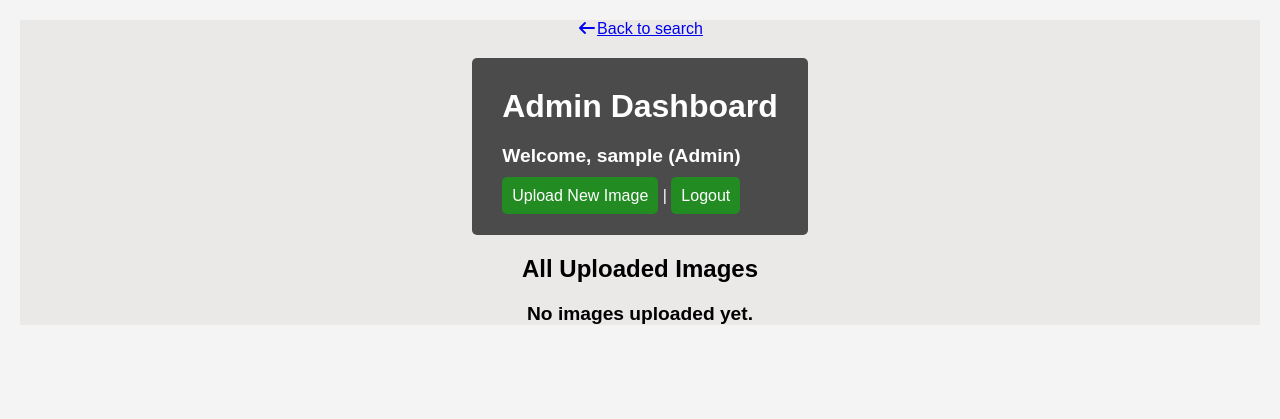
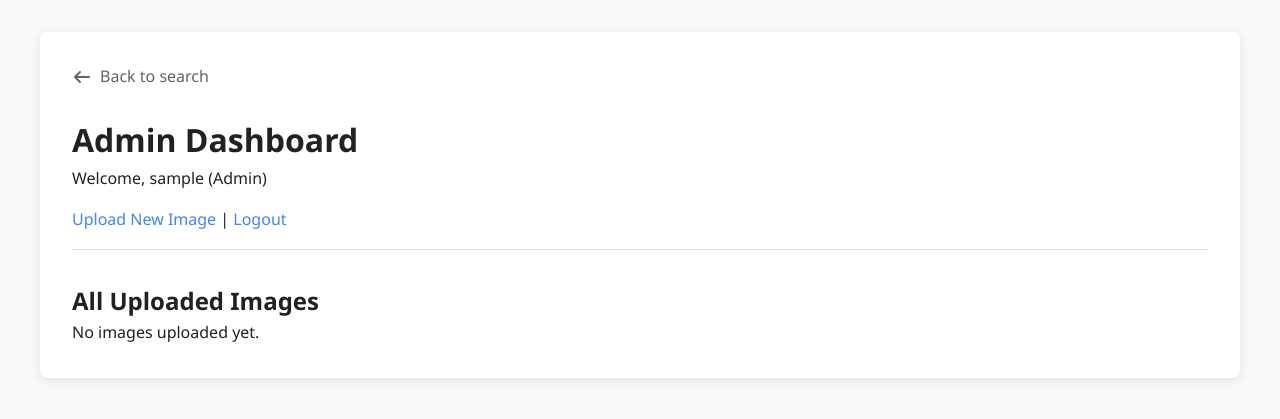
Before and after one commit to Emanuel-programm/woogle_ipt_min_project, a PHP site: page /admin/dashboard.php in a window 1280 px wide. Shown: the top 419 px of the page. Run offline with PHP 8.4, Linux system fonts and the light colour scheme; the visitor is signed in with stand-in values (Sample User, id 1); data that the repository does not hold is empty; some libraries are stand-ins or nearby versions.

Commit message:
second commit

```diff
--- a/admin/upload.php
+++ b/admin/upload.php
@@ -31,7 +31,7 @@ if ($_SERVER['REQUEST_METHOD'] == 'POST') {
                     header("Location: dashboard.php");
                     exit();
                 } else {
-                    $message = '<div class="error">Error: ' . mysqli_error($conn) . '</div>';
+                    $message =   '<div class="error">Error: ' . mysqli_error($conn) . '</div>';
                 }
             } else {
                 $message = '<div class="error">Error uploading file.</div>';
--- a/login.php
+++ b/login.php
@@ -34,7 +34,7 @@ if ($_SERVER['REQUEST_METHOD'] == 'POST') {
 </head>
 
 <body>
-    <div class="form-container">
+    <div class="auth-container">
         <h1>Login</h1>
 
         <?php if (isset($error)): ?>
--- a/style.css
+++ b/style.css
@@ -1,279 +1,293 @@
-*{
+/* style.css - Unified Design for All Pages */
+
+/* Base Styles & Variables */
+:root {
+  --primary: #4285f4;
+  --primary-dark: #3367d6;
+  --secondary: #34a853;
+  --danger: #ea4335;
+  --light: #f8f9fa;
+  --dark: #202124;
+  --gray: #5f6368;
+  --light-gray: #e0e0e0;
+  --shadow: 0 2px 10px rgba(0, 0, 0, 0.1);
+  --border-radius: 8px;
+}
+
+* {
   box-sizing: border-box;
   margin: 0;
   padding: 0;
 }
 
 body {
-font-family: Arial, sans-serif;
-background-color: #f4f4f4;
+  font-family: 'Segoe UI', Roboto, Oxygen, Ubuntu, Cantarell, sans-serif;
+  line-height: 1.6;
+  background-color: var(--light);
+  color: var(--dark);
+}
+
+a {
+  text-decoration: none;
+  color: var(--primary);
+  transition: all 0.3s ease;
+}
+
+a:hover {
+  color: var(--primary-dark);
+  text-decoration: underline;
+}
+
+/* Header & Navigation */
+.header {
+  background-color: white;
+  box-shadow: var(--shadow);
+  padding: 1rem 2rem;
+  position: sticky;
+  top: 0;
+  z-index: 100;
+}
+
+.navbar h3 {
+  font-weight: 500;
+  color: var(--gray);
   margin: 0;
-padding: 20px;
+}
 
+.navbar a {
+  font-weight: 600;
 }
-.form-container {
-max-width: 500px;
-margin: auto;
+
+/* Shared Container Styles */
+.container,
+.container-admin {
+  max-width: 1200px;
+  margin: 2rem auto;
+  padding: 2rem;
   background: white;
-border-radius: 5px;
-box-shadow: 0 2px 10px rgba(0, 0, 0, 0.1);
-padding: 20px;
+  border-radius: var(--border-radius);
+  box-shadow: var(--shadow);
+}
 
+.container-admin {
+  padding: 2rem;
 }
-.form-container h1 {
-text-align: center;
+
+/* Back Link */
+.back-link {
+  margin-bottom: 1.5rem;
 }
-.form-container input[type="text"],
-.form-container input[type="password"] {
-width: 100%;
-padding: 10px;
-margin: 10px 0;
-border-radius: 5px;
-border: 1px solid #ccc;
+
+.back-link a {
+  display: inline-flex;
+  align-items: center;
+  gap: 0.5rem;
+  color: var(--gray);
+}
+
+.back-link a:hover {
+  color: var(--primary);
+}
+
+/* Forms */
+form {
+  display: flex;
+  flex-direction: column;
+  gap: 1.5rem;
+  max-width: 600px;
+  margin: 2rem auto;
+}
+
+.form-group {
+  display: flex;
+  flex-direction: column;
+  gap: 0.5rem;
+}
+
+input[type="text"],
+input[type="file"],
+input[type="password"] {
+  padding: 0.75rem 1rem;
+  border: 1px solid var(--light-gray);
+  border-radius: var(--border-radius);
+  font-size: 1rem;
+  transition: all 0.3s;
+}
+
+input[type="text"]:focus,
+input[type="password"]:focus {
   outline: none;
+  border-color: var(--primary);
+  box-shadow: 0 0 0 2px rgba(66, 133, 244, 0.2);
+}
 
-}
-.form-container button {
-width: 100%;
-padding: 10px;
-background-color: #28a745;
+button {
+  padding: 0.75rem 1.5rem;
+  background-color: var(--primary);
   color: white;
   border: none;
-border-radius: 5px;
-margin-bottom: 3px;
+  border-radius: var(--border-radius);
+  font-size: 1rem;
+  font-weight: 500;
+  cursor: pointer;
+  transition: background-color 0.3s;
 }
-.form-container button:hover {
-background-color: #218838;
+
+button:hover {
+  background-color: var(--primary-dark);
+}
+
+/* Image Galleries */
+.image-gallery,
+.image-admin {
+  display: grid;
+  grid-template-columns: repeat(auto-fill, minmax(250px, 1fr));
+  gap: 1.5rem;
+  margin-top: 2rem;
+}
+
+.image-item {
+  border: 1px solid var(--light-gray);
+  border-radius: var(--border-radius);
+  overflow: hidden;
+  transition: transform 0.3s, box-shadow 0.3s;
+}
+
+.image-item:hover {
+  transform: translateY(-5px);
+  box-shadow: 0 5px 15px rgba(0, 0, 0, 0.1);
+}
+
+.image-item img {
+  width: 100%;
+  height: 200px;
+  object-fit: cover;
+  display: block;
+}
+
+.image-item p {
+  padding: 0.75rem;
+  font-weight: 500;
+}
+
+.details {
+  padding: 0.75rem;
+}
+
+.details small {
+  color: var(--gray);
+  font-size: 0.85rem;
+}
+
+/* Admin Dashboard Specific */
+.intro {
+  margin-bottom: 2rem;
+  padding-bottom: 1rem;
+  border-bottom: 1px solid var(--light-gray);
+}
+
+.intro nav {
+  margin-top: 1rem;
+}
+
+.intro nav a {
+  display: inline-flex;
+  align-items: center;
+  gap: 0.25rem;
+}
+
+/* Messages */
+.success {
+  color: var(--secondary);
+  background-color: rgba(52, 168, 83, 0.1);
+  padding: 1rem;
+  border-radius: var(--border-radius);
+  margin: 1rem 0;
 }
 
 .error {
-color: red;
-text-align: center;
-}
-.success {
-color: green;
-text-align: center;
+  color: var(--danger);
+  background-color: rgba(234, 67, 53, 0.1);
+  padding: 1rem;
+  border-radius: var(--border-radius);
+  margin: 1rem 0;
 }
 
-/* nav */
-.header{
-background:  #4a4b4a;
-padding: 20px;
-position: fixed;
-top: 0;
-left: 0;
-width: 100%;
-margin-bottom:30px ;
-color:white;
-}
-
-.navbar h3{
-color: white;
-}
-
-.navbar a{
-text-decoration: none;
-color: white;
-background-color: forestgreen;
-padding: 10px;
-border-radius: 5px;
-}
-
-.navbar a:hover{
-background-color: #3a3b3a;
-cursor: pointer;
-}
-
-.container{
-max-width: 1110px;
-display: flex;
-flex-direction: column;
-margin-top: 90px;
-justify-content: center;
-align-items: center;
-gap: 30px;
-
-}
-
-.container input,button{
-width: 100%;
-padding: 10px;
-outline: none;
-}
-.container button{
-margin-top: 10px;
-padding: 10px;
-background-color: #28a745;
-color: white;
-border: none;
-border-radius: 20px;
-}
-
-.container button:hover{
-cursor: pointer;
-opacity: 0.8;
-}
-
-/* image gallalery */
-.container  {
-margin: auto;
-padding: 90px;
-
-}
-
-.container .image-gallery {
-    margin: 10px;
-    max-width: 1100px;
-    border-radius: 5px;
-    overflow: hidden;
-    display: flex;
-    gap: 20px;
-    justify-content: center;
-    align-items: center;
-    padding: 30px;
-}
-.container .image-gallery .image-item  {
-    width: 880px;
-    flex: 1;
-    height: auto;
-    border-radius: 5px;
-    display: flex;
-    flex-direction: column;
-    align-items: center;
-    justify-content: center;
-    background-color: #fff;
-}
-
-.container .image-gallery .image-item img{
-width: 100%;
-height: 100%;
-object-fit: cover;
-border-radius: 5px;
-}
-.container .image-gallery .image-item img:hover{
-transform: scale(1.05);
-transition: transform 0.3s ease;
-}
-
-.container .image-gallery .image-item p{
-margin-top: 10px;
-font-size: 16px;
-font-weight: bold;
-color: #333;
-
-}
-
-.bank-link a{
-   position: absolute;
-   top: 30px;
-   left: 30px;
-   font-size: larger;
-
-}
-
-.container-view {
-    max-width: 800px;
-    margin: auto;
-    padding: 20px;
-    display: flex;
-    flex-direction: column ;
-    justify-content: center;
-    align-items: center;
-    gap: 20px;
-    background-color: white;
-    border-radius: 5px;
-    box-shadow: 0 2px 10px rgba(0, 0, 0, 0.1);
-}
-
-.container image-view img {
-    max-width: 100%;
-    height: auto;
-    border-radius: 5px;
-}
-
-.container-admin{
-    display: flex;
-    background-color:rgb(235, 232, 232);
-    flex-direction: column;
-    align-items: center;
-    justify-content: center;
-    gap: 20px;
+/* Upload Page Specific */
+.upload-container {
+  max-width: 600px;
+  margin: 0 auto;
 }
 
 
-.container-admin .intro{
-    display: flex;
-    flex-direction: column;
-    gap: 20px;
-    background-color: #4A4B4A;
-    color: white;
-    padding: 30px;
-    border-radius: 5px;
-    max-width: 800px;
+.auth-container{
+    width: 600px;
+    margin: 2rem auto;
+    padding: 2rem;
+    background: white;
+    border-radius: var(--border-radius);
+    box-shadow: var(--shadow);
 }
+.auth-container input[type="text"],
+.auth-container input[type="password"] {
 
-.container-admin .intro a{
-    text-decoration: none;
-    color: white;
-    background-color: forestgreen;
-    padding: 10px;
-    border-radius: 5px;
-}
-
-.container-admin .image-admin{
-display: flex;
-background-color:whitesmoke;
-justify-content: center;
-align-items: center;
-flex-wrap: wrap;
     width: 100%;
-gap: 20px;
-padding: 30px;
-}
-
-.container-admin .image-admin .image-item{
-    max-width: 300px;
-    flex: 1;
-    height: auto;
-    border-radius: 5px;
-    padding: 20px;
-    display: flex;
-    flex-direction: column;
-    align-items: center;
-    flex-wrap: wrap;
-    justify-content: center;
-    background-color: #fff;
-    border: 1px solid #ccc;
-    border-radius: 20px;
-    padding: 10px;
+    padding: 0.75rem;
+    border: 1px solid var(--light-gray);
+    border-radius: var(--border-radius);
+    font-size: 1rem;
+    margin-bottom: 1rem;
 }
 
 
-.container-admin .image-admin .image-item:hover{
-    transform: scale(1.05);
-    transition: transform 0.3s ease;
-}
-
-
-
-
-
-.container-admin  p{
-    font-weight: bold;
-    font-size: larger;
-
-}
-
-
-.container-admin .image-admin .details{
+.container-view{
+    max-width: 800px;
+    margin: 2rem auto;
+    padding: 2rem;
+    background: white;
+    border-radius: var(--border-radius);
+    box-shadow: var(--shadow);
     display: flex;
     flex-direction: column;
     align-items: center;
     gap: 10px;
 }
 
-.container-admin .image-admin small{
-    font-size: 12px;
-    color: #555;
-    font-weight: bold;
+
+@media (max-width: 480px) {
+  .header {
+    padding: 1rem;
   }
+
+  .image-gallery,
+  .image-admin {
+    grid-template-columns: 1fr;
+  }
+}
+
+/* Animations */
+@keyframes fadeIn {
+  from { opacity: 0; transform: translateY(10px); }
+  to { opacity: 1; transform: translateY(0); }
+}
+
+.container,
+.container-admin {
+  animation: fadeIn 0.5s ease-out;
+}
+
+
+
+/* Responsive Design */
+@media (max-width: 768px) {
+  .container,
+  .container-admin {
+    margin: 1rem;
+    padding: 1.5rem;
+  }
+
+  .image-gallery,
+  .image-admin {
+    grid-template-columns: repeat(auto-fill, minmax(200px, 1fr));
+  }
+}
```
Also changed, not shown: register.php (+7 -7 lines). Lines whose indentation alone changed are shown as unchanged.
